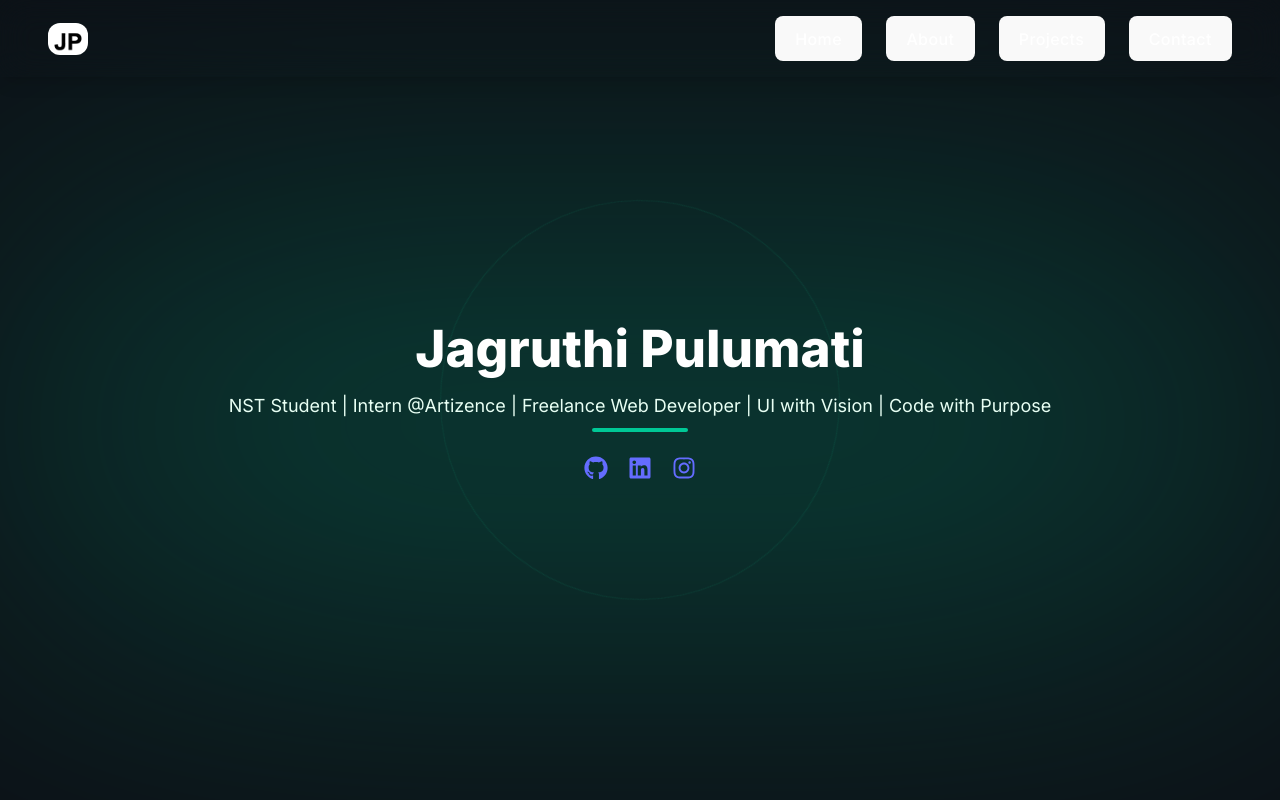
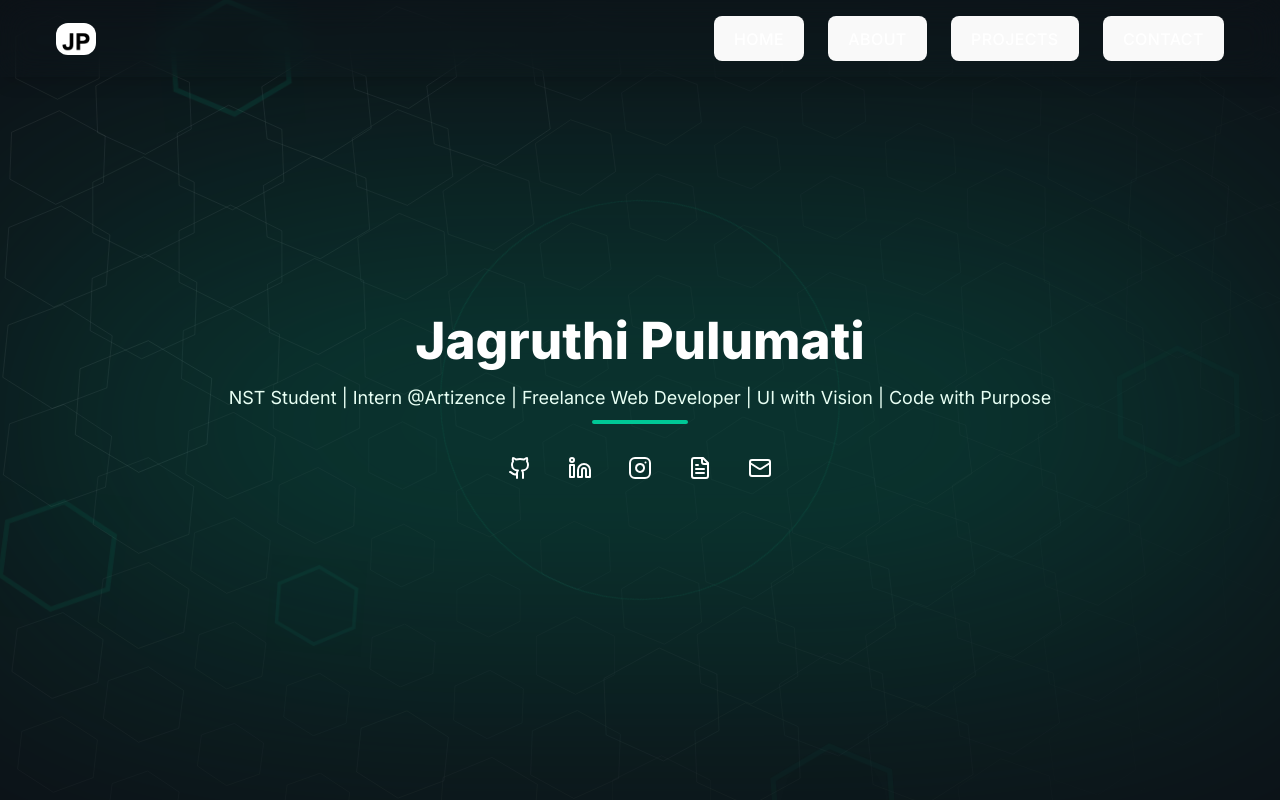
Before and after one commit to Jag2007/Portfolio, a React (Vite) app: page / in a window 1280 px wide. Shown: the top 800 px of the page. Built offline with nearby package versions, Linux system fonts and the light colour scheme.

Commit message:
hero section wohooo

```diff
--- a/package.json
+++ b/package.json
@@ -13,7 +13,8 @@
     "@react-three/drei": "^10.4.4",
     "@react-three/fiber": "^9.2.0",
     "@tailwindcss/vite": "^4.1.3",
-    "framer-motion": "^12.7.2",
+    "framer-motion": "^12.23.0",
+    "lucide-react": "^0.525.0",
     "react": "^19.0.0",
     "react-dom": "^19.0.0",
     "react-icons": "^5.5.0",
--- a/src/App.jsx
+++ b/src/App.jsx
@@ -1,7 +1,7 @@
 import About from "./components/About";
 import Contact from "./components/Contact";
 import Hero from "./components/Hero";
-import Navbar from "./components/Navbar";
+import Navbar from "./components/navbar";
 import Projects from "./components/Projects";
 import Technologies from "./components/Technologies";
 
--- a/src/components/Hero.jsx
+++ b/src/components/Hero.jsx
@@ -1,10 +1,230 @@
-import { motion } from "framer-motion";
-import { FaGithub, FaLinkedin, FaInstagram } from "react-icons/fa";
-import { BsFillFileEarmarkTextFill } from "react-icons/bs";
+import { motion, useAnimation } from "framer-motion";
+import { Github, Linkedin, Instagram, FileText, Mail } from "lucide-react";
+import { useState, useMemo, useRef } from "react";
+
+// 1. Typewriter effect for name
+function Typewriter({ text, speed = 80, ...props }) {
+  const [displayed, setDisplayed] = useState("");
+  const i = useRef(0);
+  useMemo(() => {
+    setDisplayed("");
+    i.current = 0;
+    const interval = setInterval(() => {
+      setDisplayed(text.slice(0, i.current + 1));
+      i.current++;
+      if (i.current >= text.length) clearInterval(interval);
+    }, speed);
+    return () => clearInterval(interval);
+  }, [text, speed]);
+  return <span {...props}>{displayed}</span>;
+}
+
+// Hexagon SVG as a React component
+function Hexagon({
+  x,
+  y,
+  size,
+  isHovered,
+  onHover,
+  onLeave,
+  opacity,
+  scale,
+  rotate,
+  pulse,
+}) {
+  return (
+    <motion.svg
+      width={size}
+      height={size}
+      viewBox="0 0 100 100"
+      style={{ position: "absolute", left: x, top: y, pointerEvents: "auto" }}
+      onMouseEnter={onHover}
+      onMouseLeave={onLeave}
+      onTouchStart={onHover}
+      onTouchEnd={onLeave}
+      animate={{ scale: scale * (pulse ? 1.35 : 1), rotate }}
+      transition={{
+        duration: pulse ? 2.5 : 8,
+        repeat: Infinity,
+        repeatType: "reverse",
+        ease: "easeInOut",
+      }}
+    >
+      <polygon
+        points="50,10 90,30 90,70 50,90 10,70 10,30"
+        fill="none"
+        stroke={pulse ? "#00c896" : isHovered ? "#00c896" : "#fff"}
+        strokeWidth={pulse ? 3.5 : 0.5}
+        opacity={opacity}
+        style={{
+          filter:
+            isHovered || pulse
+              ? "drop-shadow(0 0 64px #00c896) drop-shadow(0 0 32px #00c896)"
+              : "none",
+          transition: "stroke 0.2s, filter 0.5s, stroke-width 0.5s",
+        }}
+      />
+    </motion.svg>
+  );
+}
+
+// 2. Parallax and random pulse for hexagons
+function HexagonGrid() {
+  const size = 115;
+  const [hovered, setHovered] = useState(-1);
+  const [parallax, setParallax] = useState({ x: 0, y: 0 });
+  // Pulse: randomly select a few hexagons to pulse every few seconds
+  const [pulseIdx, setPulseIdx] = useState([]);
+
+  // Calculate number of hexagons needed to fill the screen
+  const hexes = useMemo(() => {
+    const w = typeof window !== "undefined" ? window.innerWidth : 1200;
+    const h = typeof window !== "undefined" ? window.innerHeight : 800;
+    const hexWidth = size;
+    const hexHeight = (Math.sqrt(3) / 2) * size;
+    const cols = Math.ceil(w / (hexWidth * 0.75)) + 2;
+    const rows = Math.ceil(h / hexHeight) + 2;
+    const hexes = [];
+    for (let row = 0; row < rows; row++) {
+      for (let col = 0; col < cols; col++) {
+        // Honeycomb offset
+        const x = col * hexWidth * 0.75;
+        const y = row * hexHeight + (col % 2 ? hexHeight / 2 : 0);
+        // Fade out as they move further from top-left
+        const dist = Math.sqrt(x * x + y * y);
+        const maxDist = Math.sqrt(w * w + h * h);
+        const fade = Math.max(0, 1 - dist / maxDist);
+        // Animate scale and rotation
+        const scale = 0.9 + 0.25 * Math.sin((row + col) * 0.5);
+        const rotate = 8 * Math.sin((row - col) * 0.3);
+        hexes.push({ x, y, fade, scale, rotate });
+      }
+    }
+    return hexes;
+  }, [size]);
+
+  // Animate the grid gently from top-left to bottom-right
+  const [offset, setOffset] = useState(0);
+  useMemo(() => {
+    let frame;
+    let t = 0;
+    const animate = () => {
+      t += 0.0015; // even slower, but more visible
+      setOffset(Math.sin(t) * 80); // larger amplitude
+      frame = requestAnimationFrame(animate);
+    };
+    animate();
+    return () => cancelAnimationFrame(frame);
+  }, []);
+
+  // Parallax effect
+  function handleMouseMove(e) {
+    const w = window.innerWidth;
+    const h = window.innerHeight;
+    const x = (e.clientX / w - 0.5) * 100; // more pronounced
+    const y = (e.clientY / h - 0.5) * 100;
+    setParallax({ x, y });
+  }
+
+  // Random pulse
+  useMemo(() => {
+    const interval = setInterval(() => {
+      const count = Math.floor(Math.random() * 6) + 3;
+      const idxs = Array.from({ length: count }, () =>
+        Math.floor(Math.random() * hexes.length)
+      );
+      setPulseIdx(idxs);
+    }, 1800);
+    return () => clearInterval(interval);
+  }, [hexes.length]);
+
+  return (
+    <div
+      className="absolute inset-0 w-full h-full z-0 pointer-events-none select-none"
+      style={{ overflow: "hidden" }}
+      onMouseMove={handleMouseMove}
+    >
+      {hexes.map((hex, i) => (
+        <Hexagon
+          key={i}
+          x={hex.x + offset + parallax.x}
+          y={hex.y + offset + parallax.y}
+          size={size}
+          isHovered={hovered === i}
+          onHover={() => setHovered(i)}
+          onLeave={() => setHovered(-1)}
+          opacity={0.12 * hex.fade}
+          scale={hex.scale}
+          rotate={hex.rotate}
+          pulse={pulseIdx.includes(i)}
+        />
+      ))}
+    </div>
+  );
+}
+
+// 3. Social icon bounce and tooltip
+const SOCIALS = [
+  {
+    href: "https://github.com/Jag2007",
+    icon: Github,
+    label: "GitHub",
+  },
+  {
+    href: "https://www.linkedin.com/in/jagruthi-pulumati-087b69305/",
+    icon: Linkedin,
+    label: "LinkedIn",
+  },
+  {
+    href: "https://www.instagram.com/jagruthi._16/",
+    icon: Instagram,
+    label: "Instagram",
+  },
+  {
+    href: "https://pdf.ac/3I9eEF",
+    icon: FileText,
+    label: "Resume",
+  },
+  {
+    href: "jagruthi.pulumati2024@nst.rishihood.edu.in",
+    icon: Mail,
+    label: "Email",
+  },
+];
+
+function SocialIcon({ href, icon: Icon, label }) {
+  const controls = useAnimation();
+  return (
+    <motion.a
+      href={href}
+      target="_blank"
+      rel="noopener noreferrer"
+      className="relative text-white no-underline transition duration-300 rounded-full p-2 hover:bg-[#009e7a] hover:text-[#00c896]"
+      whileHover={{ scale: 1.25 }}
+      onHoverStart={() => controls.start({ y: -8 })}
+      onHoverEnd={() => controls.start({ y: 0 })}
+      style={{ display: "inline-block" }}
+    >
+      <Icon size={24} color="#fff" />
+      <motion.span
+        initial={{ opacity: 0, y: 8 }}
+        whileHover={{ opacity: 1, y: -24 }}
+        transition={{ duration: 0.3 }}
+        className="absolute left-1/2 -translate-x-1/2 -top-8 bg-[#222] text-xs px-2 py-1 rounded shadow pointer-events-none whitespace-nowrap"
+        style={{ color: "#00c896" }}
+      >
+        {label}
+      </motion.span>
+    </motion.a>
+  );
+}
 
 export default function HeroSection() {
   return (
     <section className="relative w-screen h-screen flex items-center justify-center overflow-hidden text-white bg-[#0d1117]">
+      {/* Hexagon grid background */}
+      <HexagonGrid />
+
       {/* Emerald glowing blur */}
       <div className="absolute top-[35%] w-full h-72 bg-[#00c896] rounded-full blur-[160px] opacity-25 animate-pulse" />
 
@@ -23,7 +243,7 @@ export default function HeroSection() {
           animate={{ opacity: 1, y: 0 }}
           transition={{ duration: 1 }}
         >
-          Jagruthi Pulumati
+          <Typewriter text="Jagruthi Pulumati" speed={70} />
         </motion.h1>
 
         <motion.p
@@ -43,29 +263,11 @@ export default function HeroSection() {
           transition={{ delay: 1, duration: 1 }}
         />
 
-        {/* Social Icons */}
-        <div className="mt-6 flex justify-center gap-5 text-[#00c896]">
-          <a
-            href="https://github.com/"
-            target="_blank"
-            rel="noopener noreferrer"
-          >
-            <FaGithub className="w-6 h-6 hover:text-white transition duration-300" />
-          </a>
-          <a
-            href="https://linkedin.com/"
-            target="_blank"
-            rel="noopener noreferrer"
-          >
-            <FaLinkedin className="w-6 h-6 hover:text-white transition duration-300" />
-          </a>
-          <a
-            href="https://instagram.com/"
-            target="_blank"
-            rel="noopener noreferrer"
-          >
-            <FaInstagram className="w-6 h-6 hover:text-white transition duration-300" />
-          </a>
+        {/* Social + Resume + Email */}
+        <div className="mt-6 flex justify-center gap-5">
+          {SOCIALS.map((s, i) => (
+            <SocialIcon key={i} {...s} />
+          ))}
         </div>
       </div>
     </section>
--- a/src/components/Navbar.jsx
+++ b/src/components/Navbar.jsx
@@ -11,24 +11,27 @@ const scrollToSection = (id) => {
 
 const Navbar = () => {
   return (
-    <nav className="fixed top-0 left-0 right-0 z-50 flex justify-between items-center px-6 md:px-12 py-4 bg-transparent backdrop-blur-lg shadow-lg">
+    <nav className="fixed top-0 left-0 right-0 z-50 flex items-center justify-between px-6 md:px-14 py-4 bg-transparent backdrop-blur-lg shadow-lg">
+      {/* Logo */}
       <img
         src={logo}
         alt="logo"
-        className="w-10 rounded-xl cursor-pointer"
+        className="w-10 rounded-xl cursor-pointer transition-transform duration-300 hover:scale-110"
         onClick={() => scrollToSection("home")}
       />
 
+      {/* Nav Links */}
       <div className="flex gap-6">
         {["home", "about", "projects", "contact"].map((section) => (
           <button
             key={section}
             onClick={() => scrollToSection(section)}
-            className="relative text-white font-medium tracking-wide border-none outline-none transition-all duration-300 ease-in-out hover:text-[#00c896] group bg-null"
+            className="relative text-white font-light tracking-wide uppercase text-sm md:text-base border-none outline-none bg-transparent transition-all duration-300 group"
           >
-            {section.charAt(0).toUpperCase() + section.slice(1)}
+            {section}
 
-            <span className="absolute left-0 -bottom-1 w-0 h-[2px] bg-[#00c896] transition-all duration-300 group-hover:w-full"></span>
+            {/* Emerald hover underline */}
+            <span className="absolute left-0 -bottom-1 h-[2px] w-0 bg-[#00c896] transition-all duration-300 group-hover:w-full"></span>
           </button>
         ))}
       </div>
```
Also changed, not shown: 1 other file (tests, documents, lock files or other folders).
